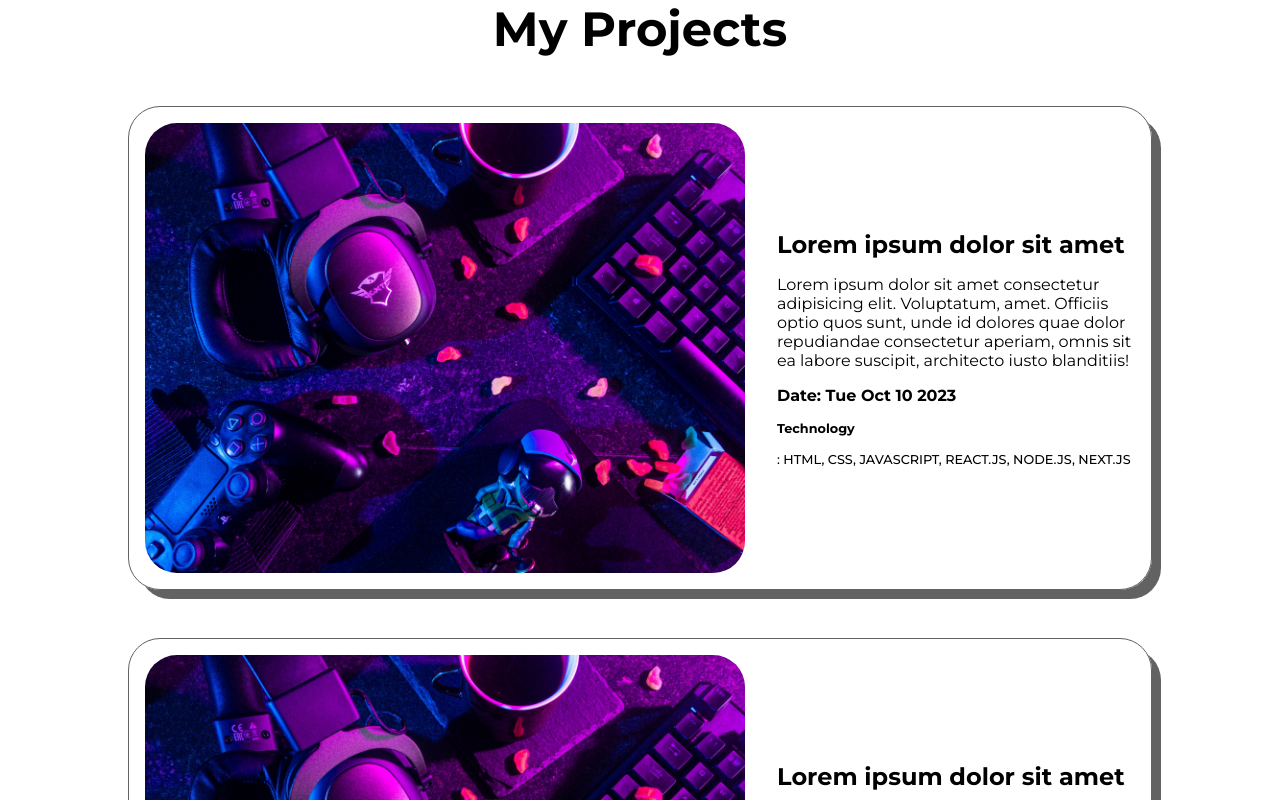
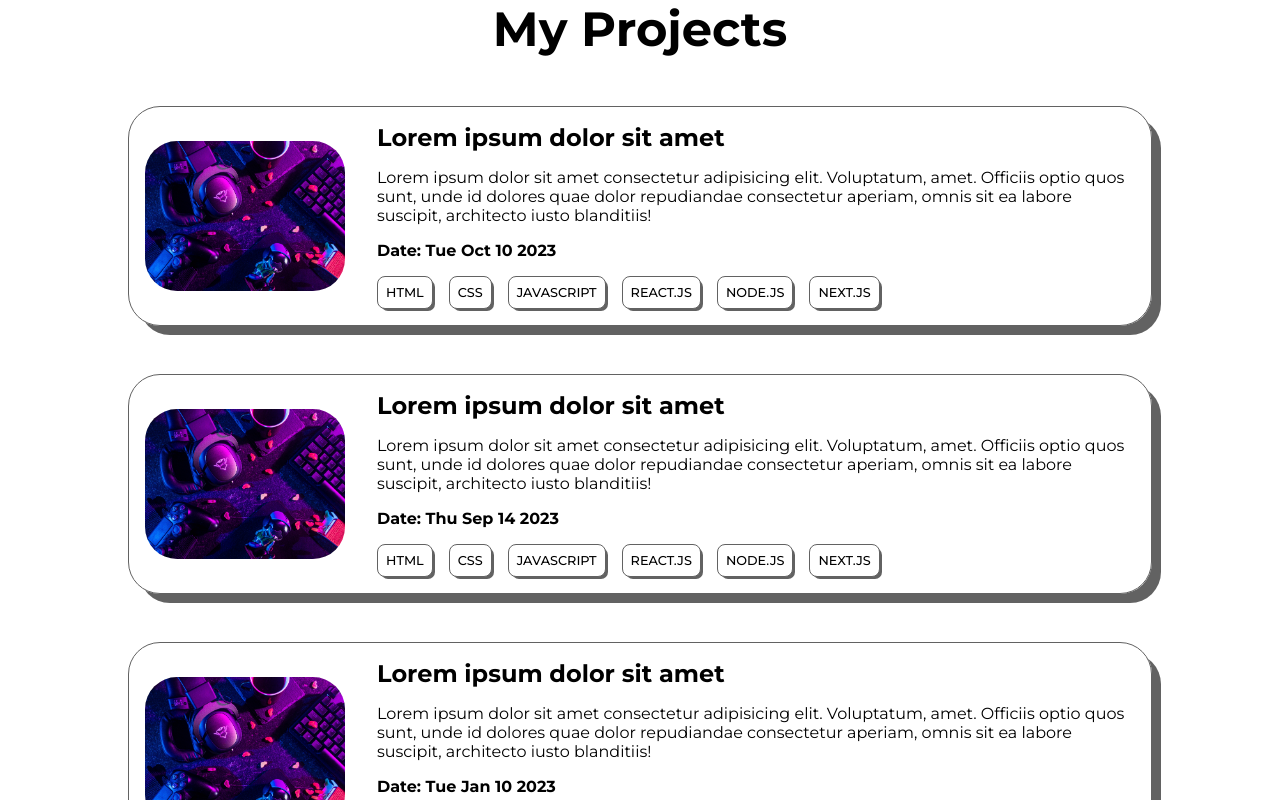
Before and after one commit to alphadev97/Alpha97---Personel-Portfolio, a Next.js app: page / in a window 1280 px wide. Shown: the part 1600-2400 px from the top of the page. Built offline with nearby package versions, Linux system fonts and the light colour scheme.

Commit message:
Projects

```diff
--- a/src/components/Projects/Projects.tsx
+++ b/src/components/Projects/Projects.tsx
@@ -24,8 +24,8 @@ const Projects = () => {
           <Image
             className={styles.image}
             src={project.image_url}
-            width={600}
-            height={450}
+            width={300}
+            height={150}
             alt=""
           />
           <div className={styles.projectContent}>
@@ -35,8 +35,10 @@ const Projects = () => {
               Date: {project.date.toString().slice(0, 15)}
             </h5>
             <h4 className={styles.projectTech}>
-              <b>Technology</b>:{" "}
-              {project.technology.map((tech) => tech.title).join(", ")}
+              {" "}
+              {project.technology.map((tech) => (
+                <p className={styles.tech}>{tech.title}</p>
+              ))}
             </h4>
           </div>
         </div>
```
